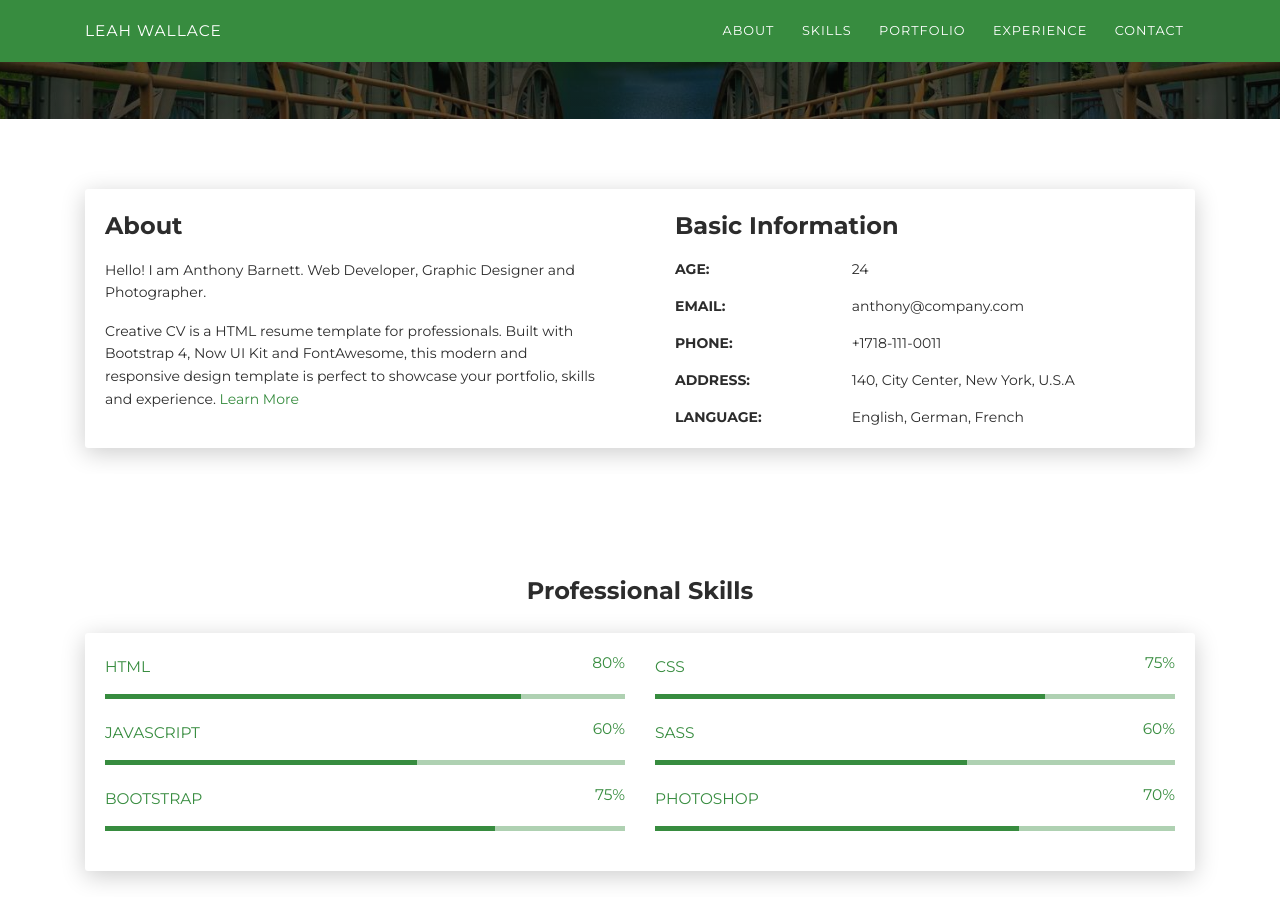
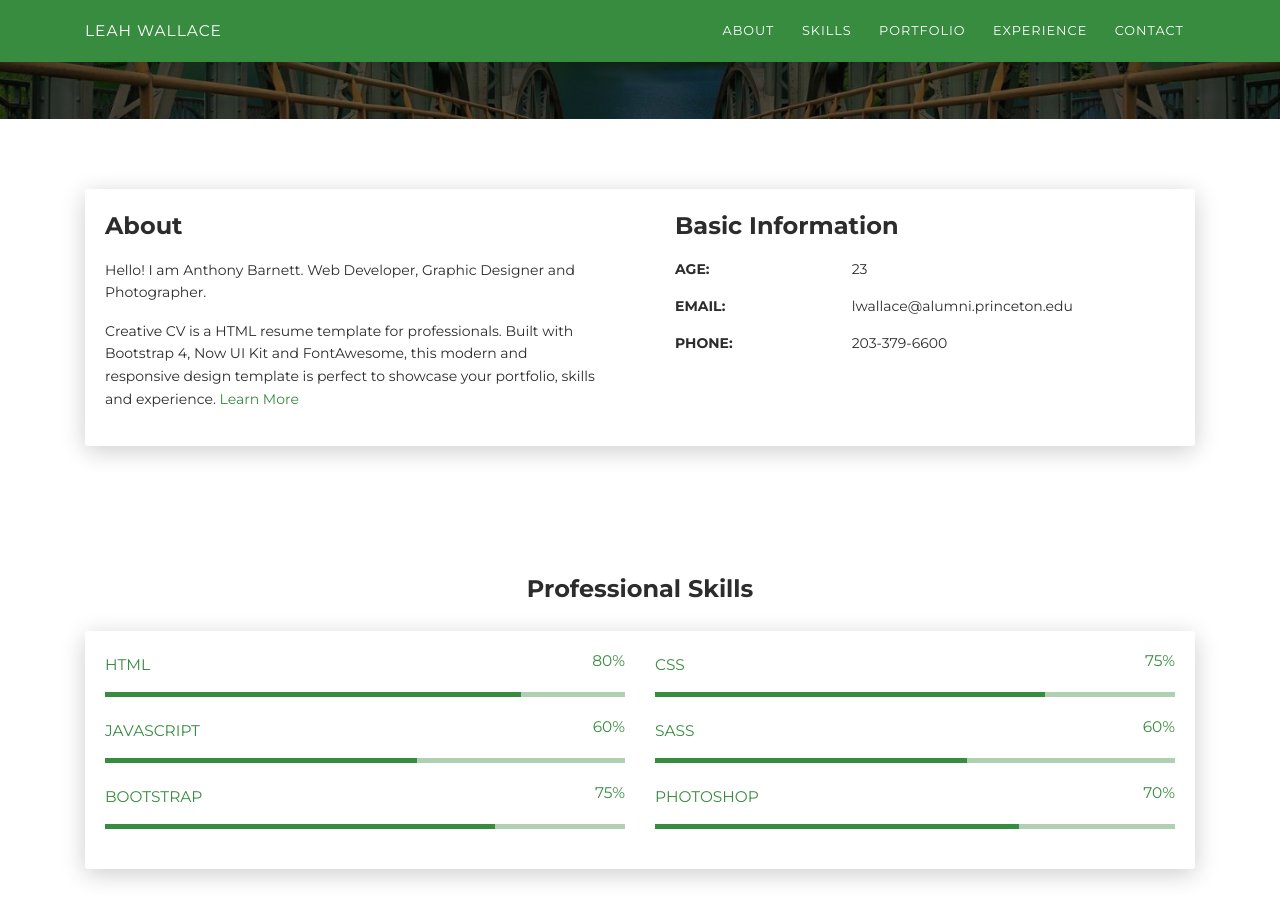
Before and after one commit to lwallace37/lwallace37.github.io, a Jekyll site: the page index.html, which Jekyll copies as it is, in a window 1280 px wide and 900 px high, scrolled down 431 px. Built offline with Jekyll 4.4.1, drawn with Linux system fonts in a browser that asks for light colours; nearby versions of some CDN libraries.

Commit message:
Add files via upload

```diff
--- a/index.html
+++ b/index.html
@@ -70,24 +70,24 @@
             <div class="h4 mt-0 title">Basic Information</div>
             <div class="row">
               <div class="col-sm-4"><strong class="text-uppercase">Age:</strong></div>
-              <div class="col-sm-8">24</div>
+              <div class="col-sm-8">23</div>
             </div>
             <div class="row mt-3">
               <div class="col-sm-4"><strong class="text-uppercase">Email:</strong></div>
-              <div class="col-sm-8">anthony@company.com</div>
+              <div class="col-sm-8">lwallace@alumni.princeton.edu</div>
             </div>
             <div class="row mt-3">
               <div class="col-sm-4"><strong class="text-uppercase">Phone:</strong></div>
-              <div class="col-sm-8">+1718-111-0011</div>
+              <div class="col-sm-8">203-379-6600</div>
             </div>
-            <div class="row mt-3">
+            <!--<div class="row mt-3">
               <div class="col-sm-4"><strong class="text-uppercase">Address:</strong></div>
               <div class="col-sm-8">140, City Center, New York, U.S.A</div>
-            </div>
-            <div class="row mt-3">
+            </div>-->
+            <!-- <div class="row mt-3">
               <div class="col-sm-4"><strong class="text-uppercase">Language:</strong></div>
               <div class="col-sm-8">English, German, French</div>
-            </div>
+            </div>-->
           </div>
         </div>
       </div>
```
